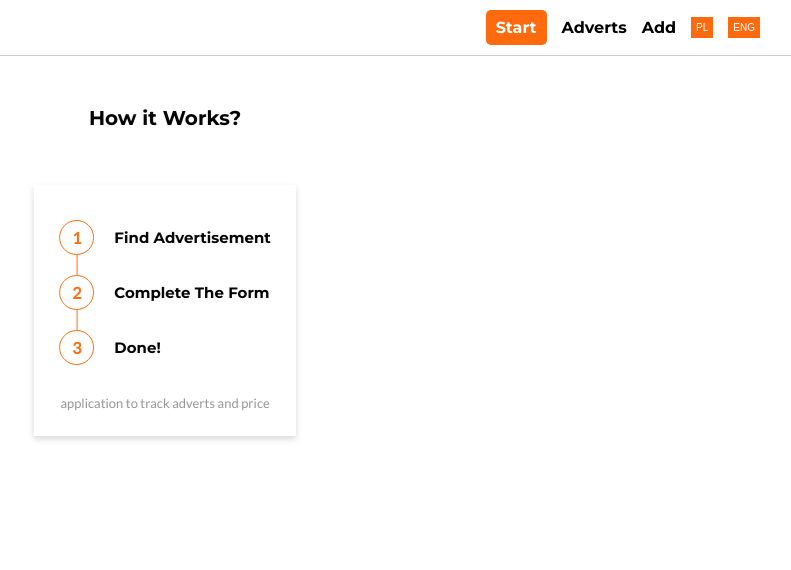
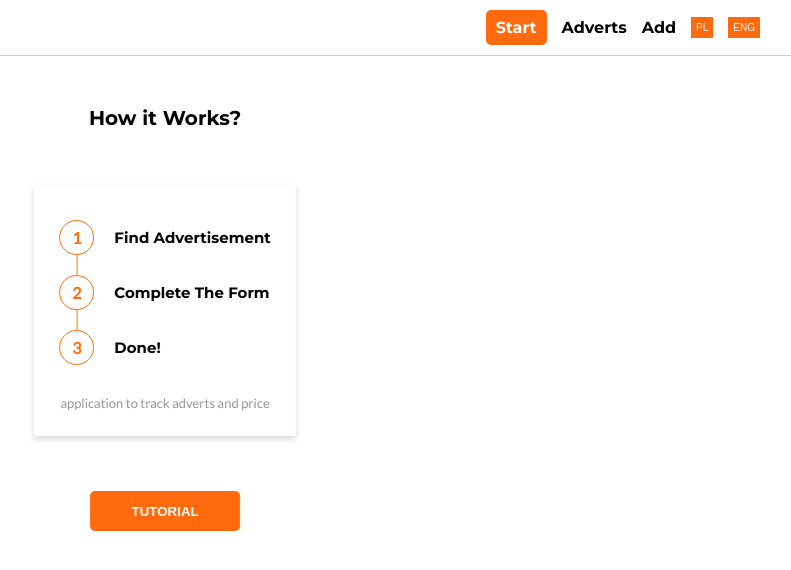
Before and after one commit to 1991Pawel/Adverter, a React (Create React App) app: page / in a window 1280 px wide. Shown: the top 570 px of the page, without its empty margins (475-1266 px from the left). Built offline with nearby package versions, Linux system fonts and the light colour scheme.

Commit message:
create tutorial video

```diff
--- /dev/null
+++ b/src/components/Tutorial/Tutorial.jsx
@@ -0,0 +1,27 @@
+/* eslint-disable jsx-a11y/media-has-caption */
+import React, { useState } from 'react';
+import video from '../../assets/tutorial.mp4';
+import styled from './Tutorial.module.scss';
+
+const Tutorial = () => {
+  const [open, setOpen] = useState(false);
+
+  const handleClick = () => {
+    setOpen((prevState) => !prevState);
+  };
+
+  return (
+    <div className={styled.wrapper}>
+      <button onClick={handleClick} type="button" className={styled.button}>
+        Tutorial
+      </button>
+      {open && (
+        <video autoPlay loop>
+          <source src={video} type="video/mp4" />
+        </video>
+      )}
+    </div>
+  );
+};
+
+export default Tutorial;
--- /dev/null
+++ b/src/components/Tutorial/Tutorial.module.scss
@@ -0,0 +1,37 @@
+.wrapper {
+  height: 300px;
+  width: 300px;
+  margin: 3rem 0;
+
+  @media (min-width: 500px) {
+    height: 450px;
+    width: 450px;
+  }
+  @media (min-width: 800px) {
+    height: 600px;
+    width: 600px;
+  }
+
+  video {
+    max-width: 100%;
+    max-height: 100%;
+  }
+}
+
+.button {
+  display: block;
+  margin: 2rem auto;
+  height: 40px;
+  width: 150px;
+  border-radius: 5px;
+  border: none;
+  background: #ff6a0e;
+  cursor: pointer;
+  color: #fff;
+  text-transform: uppercase;
+  font-weight: bold;
+
+  &:hover {
+    opacity: 0.7;
+  }
+}
--- a/src/pages/Home.module.scss
+++ b/src/pages/Home.module.scss
@@ -1,5 +1,9 @@
 .wrapper {
-  margin: 5rem auto;
+  margin-top: 5rem;
+  display: flex;
+  flex-direction: column;
+  justify-content: center;
+  align-items: center;
 }
 
 .title {
--- a/src/pages/Home.tsx
+++ b/src/pages/Home.tsx
@@ -2,6 +2,7 @@ import React from 'react';
 import { useTranslation } from 'react-i18next';
 import styled from './Home.module.scss';
 import AbsoluteWrapper from '../components/AbsoluteWrapper/AbsoluteWrapper';
+import Tutorial from '../components/Tutorial/Tutorial';
 
 const Home = () => {
   const { t } = useTranslation();
@@ -27,6 +28,7 @@ const Home = () => {
             <p className={styled.steps__desc}>{t('StepDesc.1')}</p>
           </div>
         </div>
+        <Tutorial />
       </div>
     </AbsoluteWrapper>
   );
```
Also changed, not shown: 1 other file (tests, documents, lock files or other folders).
